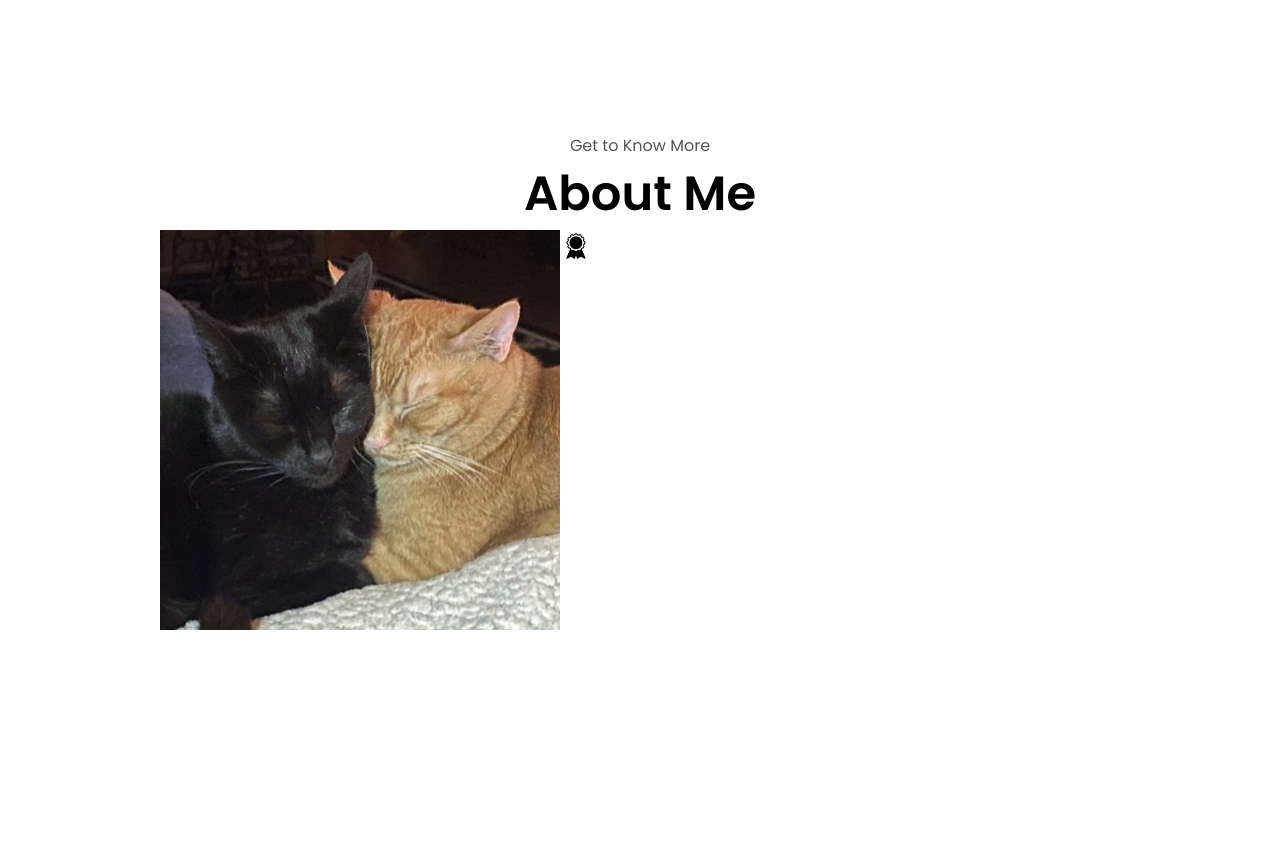
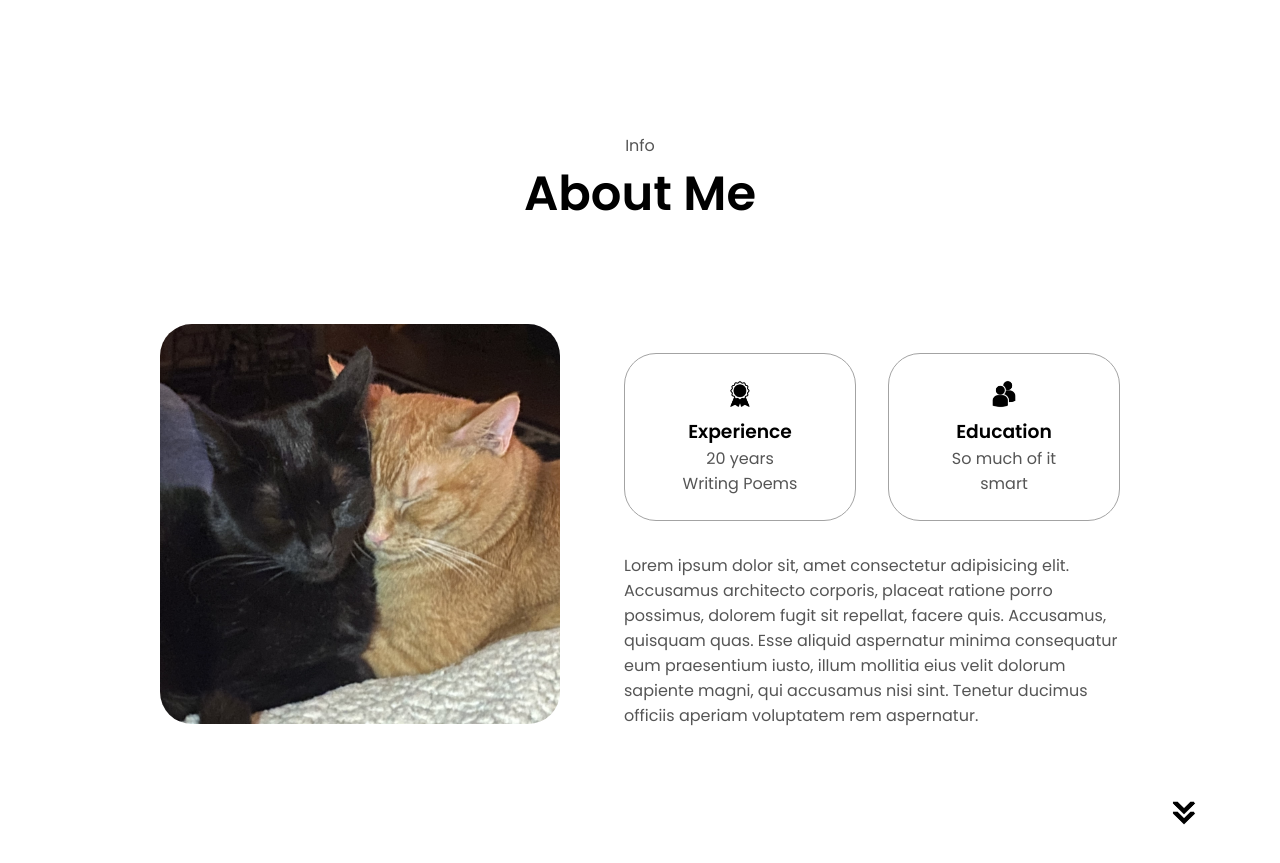
Before and after one commit to AlexDavidMaragliano/html-css-js-portfolio, a plain HTML site: page index.html in a window 1280 px wide. Shown: the part 675-1538 px from the top of the page. Drawn offline with Linux system fonts and the light colour scheme.

Commit message:
complete with placeholder data through about section

```diff
--- a/index.html
+++ b/index.html
@@ -57,7 +57,7 @@
     </section>
 
     <section id="about">
-        <p class="section__text__p1">Get to Know More</p>
+        <p class="section__text__p1">Info</p>
         <h1 class="title">About Me</h1>
         <div class="section-container">
             <div class="section__pic-container">
@@ -67,10 +67,21 @@
                 <div class="about-containers">
                     <div class="details-container">
                         <img src="./assets/experience.png" alt="experience icon" class="icon">
+                        <h3>Experience</h3>
+                        <p>20 years <br />Writing Poems</p>
                     </div>
+                    <div class="details-container">
+                        <img src="./assets/education.png" alt="education icon" class="icon">
+                        <h3>Education</h3>
+                        <p>So much of it <br />smart</p>
+                    </div>
+                </div>
+                <div class="text-container">
+                    <p>Lorem ipsum dolor sit, amet consectetur adipisicing elit. Accusamus architecto corporis, placeat ratione porro possimus, dolorem fugit sit repellat, facere quis. Accusamus, quisquam quas. Esse aliquid aspernatur minima consequatur eum praesentium iusto, illum mollitia eius velit dolorum sapiente magni, qui accusamus nisi sint. Tenetur ducimus officiis aperiam voluptatem rem aspernatur.</p>
                 </div>
             </div>
         </div>
+        <img src="./assets/arrow.png" alt="arrow for next section" class="icon arrow" onclick="location.href='./#experience'">
     </section>
 <script src="script.js">
 
--- a/style.css
+++ b/style.css
@@ -255,3 +255,55 @@ section {
 .btn-container {
     gap: 1rem;
 }
+
+/* ABOUT */
+
+#about {
+    position: relative;
+}
+
+.about-containers {
+    gap: 2rem;
+    margin-bottom: 2rem;
+    margin-top: 2rem;
+}
+
+.about-details-container {
+    justify-content: center;
+    flex-direction: column;
+}
+
+.about-containers, .about-details-container {
+    display: flex;
+}
+
+.about-pic {
+    border-radius: 2rem;
+}
+
+.arrow {
+    position: absolute;
+    right: -5rem;
+    bottom: 2.5rem;
+}
+
+.details-container {
+    padding: 1.5rem;
+    flex: 1;
+    background: white;
+    border-radius: 2rem;
+    border: rgb(53, 53, 53) 0.1rem solid;
+    border-color: rgb(163, 163, 163);
+    text-align: center;
+}
+
+.section-container {
+    gap: 4rem;
+    height: 80%;
+}
+
+.section__pic-container {
+    height: 400px;
+    width: 400px;
+    margin: auto 0;
+}
```
